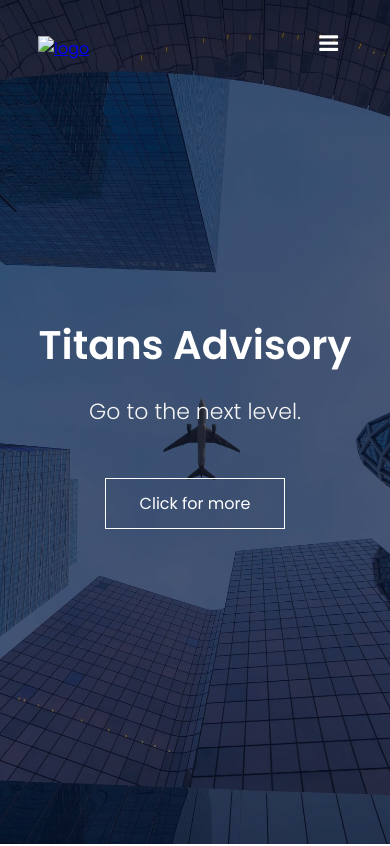
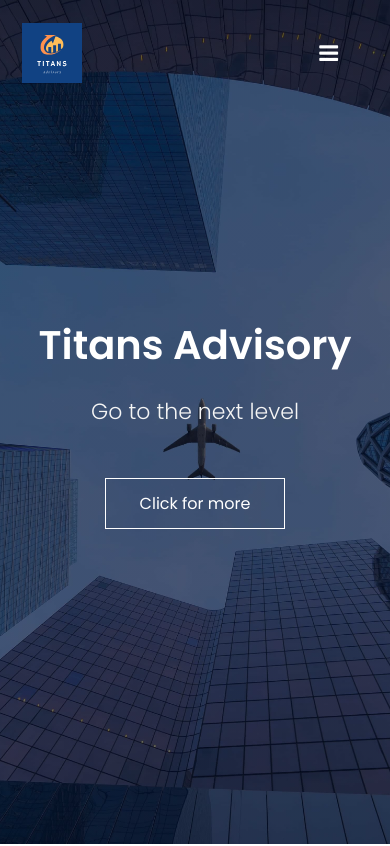
Before and after one commit to dan-chui/titans-advisory, a plain HTML site: page index.html in a window 390 px wide. Shown: the top 846 px of the page. Drawn offline with Linux system fonts and the light colour scheme.

Commit message:
add logo

```diff
--- a/index.html
+++ b/index.html
@@ -16,7 +16,7 @@
     <section class="header">
       <nav>
         <a href="index.html"
-          ><img src="/assets/Titans-logo.png" alt="logo"
+          ><img src="/assets/Titans Advisory - Blue.svg" alt="logo"
         /></a>
         <div class="nav-links" id="navLinks">
           <i class="fa fa-window-close" onclick="hideMenu()"></i>
@@ -32,7 +32,7 @@
 
       <div class="text-box">
         <h1>Titans Advisory</h1>
-        <p>Go to the next level.</p>
+        <p>Go to the next level</p>
         <a href="/pages/services.html" class="hero-btn">Click for more</a>
       </div>
     </section>
--- a/style.css
+++ b/style.css
@@ -25,13 +25,13 @@ nav {
 }
 
 nav img {
-  width: 120px;
+  width: 80px;
   margin-top: 30px;
   margin-left: 2rem;
 }
 
 nav img:hover {
-  scale: 1.2;
+  scale: 1.1;
 }
 
 .nav-links {
@@ -476,8 +476,9 @@ h3 {
     margin-right: 1rem;
   }
   nav img {
-    width: 90px;
-    margin-top: 10px;
+    width: 60px;
+    margin-top: 1rem;
+    margin-left: 1rem;
   }
   .nav-links ul li {
     display: block;
@@ -496,7 +497,7 @@ h3 {
   nav .fa {
     display: block;
     color: white;
-    margin: 30px;
+    margin: 40px 30px 30px 30px;
     font-size: 22px;
     cursor: pointer;
   }
```
Also changed, not shown: pages/about.html (+2 -2 lines), pages/contact.html (+2 -2 lines), pages/services.html (+2 -2 lines), assets/Titans Advisory - Blue.svg (added), assets/Titans Advisory - Grey.svg (added).
